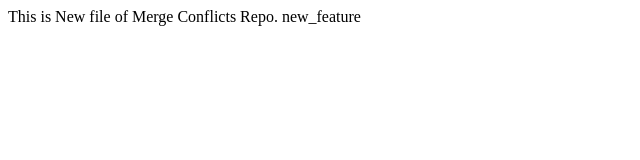
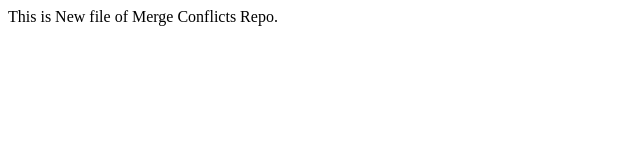
Before and after one commit to priyanka-indra/MergeConflict-Test, a plain HTML site: page index.html in a window 1280 px wide. Shown: the full height of the page, 0-640 px from the left. Drawn offline with Linux system fonts and the light colour scheme.

Commit message:
Commit index

```diff
--- a/index.html
+++ b/index.html
@@ -1,10 +1 @@
 This is New file of Merge Conflicts Repo.
-
-<html>
-<head>
-</head>
-<body>
-new_feature
-
-</body>
-</html>
```
